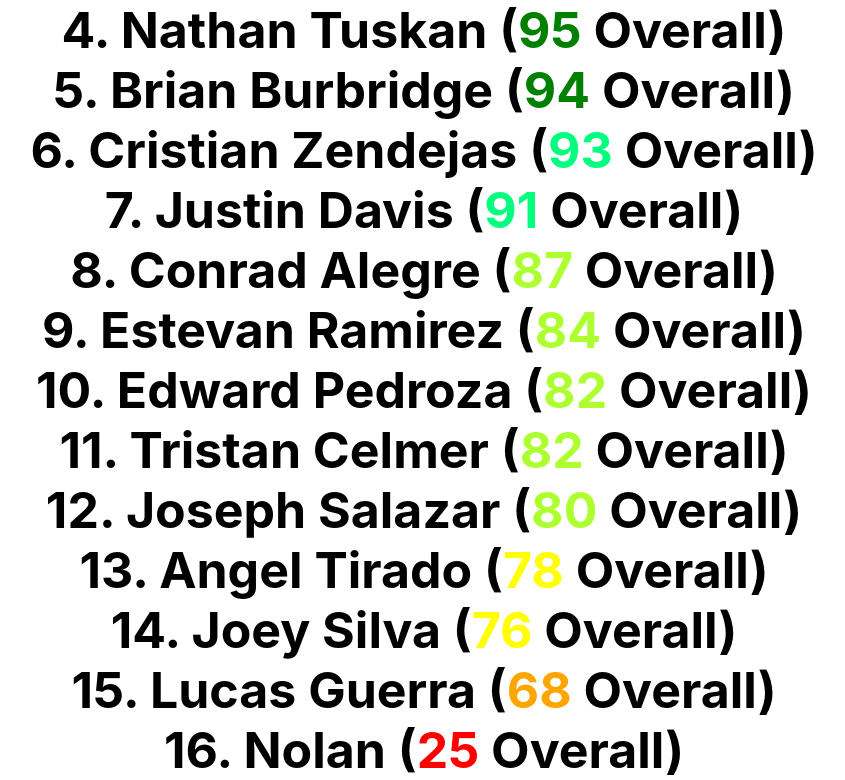
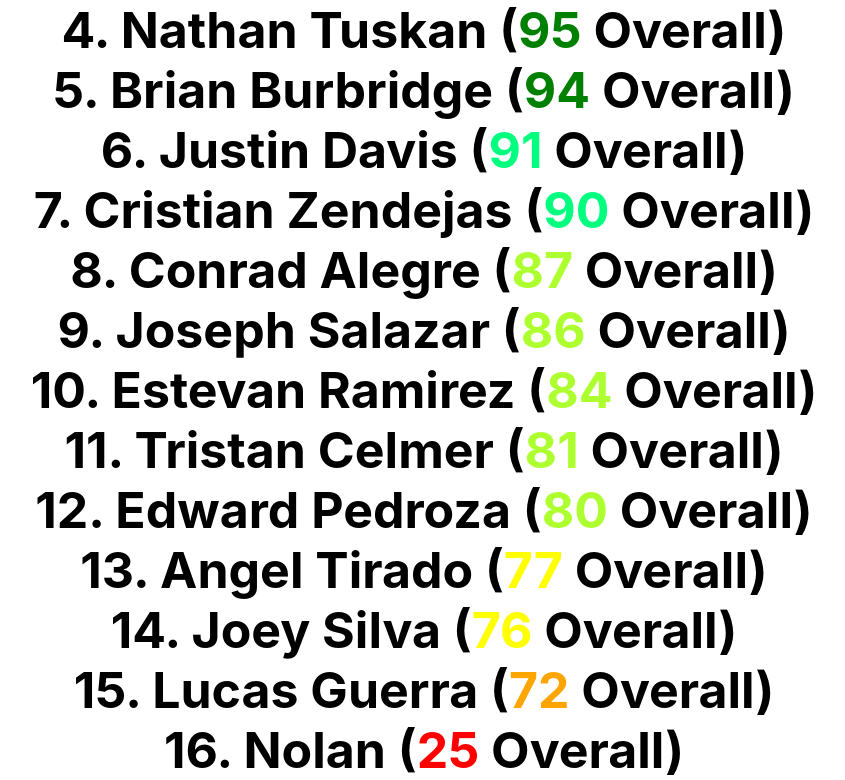
Before and after one commit to edman90/tcpr, a React (Create React App) app in the folder client/: page / in a window 1280 px wide. Shown: the part 437-1217 px from the top of the page, without its empty margins (216-1061 px from the left). Built offline with nearby package versions, Linux system fonts and the light colour scheme.

Commit message:
updated ratings August -1-2021

```diff
--- a/client/src/App.js
+++ b/client/src/App.js
@@ -22,20 +22,20 @@ function App() {
           <br></br>
           <br></br>
         <b style={{fontSize:"50px"}}>1. Kyle Brown (<b style={{color: 'green'}}>98</b> Overall)</b><br></br>
-        <b style={{fontSize:"50px"}}>2. Graem Stickann (<b style={{color: 'green'}}>96</b> Overall)</b><br></br>
+        <b style={{fontSize:"50px"}}>2. Graem Stickann (<b style={{color: 'green'}}>97</b> Overall)</b><br></br>
         <b style={{fontSize:"50px"}}>3. Sasa Zdrnja (<b style={{color: 'green'}}>96</b> Overall)</b><br></br>
         <b style={{fontSize:"50px"}}>4. Nathan Tuskan (<b style={{color: 'green'}}>95</b> Overall)</b><br></br>
         <b style={{fontSize:"50px"}}>5. Brian Burbridge (<b style={{color: 'green'}}>94</b> Overall)</b><br></br>
-        <b style={{fontSize:"50px"}}>6. Cristian Zendejas (<b style={{color: 'SpringGreen'}}>93</b> Overall)</b><br></br>
-        <b style={{fontSize:"50px"}}>7. Justin Davis (<b style={{color: 'SpringGreen'}}>91</b> Overall)</b><br></br>
+        <b style={{fontSize:"50px"}}>6. Justin Davis (<b style={{color: 'SpringGreen'}}>91</b> Overall)</b><br></br>
+        <b style={{fontSize:"50px"}}>7. Cristian Zendejas (<b style={{color: 'SpringGreen'}}>90</b> Overall)</b><br></br>
         <b style={{fontSize:"50px"}}>8. Conrad Alegre (<b style={{color: 'GreenYellow'}}>87</b> Overall)</b><br></br>
-        <b style={{fontSize:"50px"}}> 9. Estevan Ramirez (<b style={{color: 'GreenYellow'}}>84</b> Overall)</b><br></br>
-        <b style={{fontSize:"50px"}}>10. Edward Pedroza (<b style={{color: 'GreenYellow'}}>82</b> Overall)</b><br></br>
-        <b style={{fontSize:"50px"}}>11. Tristan Celmer (<b style={{color: 'GreenYellow'}}>82</b> Overall)</b><br></br>
-        <b style={{fontSize:"50px"}}>12. Joseph Salazar (<b style={{color: 'GreenYellow'}}>80</b> Overall)</b><br></br>
-        <b style={{fontSize:"50px"}}>13. Angel Tirado (<b style={{color: 'Yellow'}}>78</b> Overall)</b><br></br>
+        <b style={{fontSize:"50px"}}>9. Joseph Salazar (<b style={{color: 'GreenYellow'}}>86</b> Overall)</b><br></br>
+        <b style={{fontSize:"50px"}}>10. Estevan Ramirez (<b style={{color: 'GreenYellow'}}>84</b> Overall)</b><br></br>
+        <b style={{fontSize:"50px"}}>11. Tristan Celmer (<b style={{color: 'GreenYellow'}}>81</b> Overall)</b><br></br>
+        <b style={{fontSize:"50px"}}>12. Edward Pedroza (<b style={{color: 'GreenYellow'}}>80</b> Overall)</b><br></br>
+        <b style={{fontSize:"50px"}}>13. Angel Tirado (<b style={{color: 'Yellow'}}>77</b> Overall)</b><br></br>
         <b style={{fontSize:"50px"}}>14. Joey Silva (<b style={{color: 'Yellow'}}>76</b> Overall)</b><br></br>
-        <b style={{fontSize:"50px"}}>15. Lucas Guerra (<b style={{color: 'Orange'}}>68</b> Overall)</b><br></br>
+        <b style={{fontSize:"50px"}}>15. Lucas Guerra (<b style={{color: 'Orange'}}>72</b> Overall)</b><br></br>
         <b style={{fontSize:"50px"}}>16. Nolan (<b style={{color: 'Red'}}>25</b> Overall)</b><br></br>
         </div>
 
```
